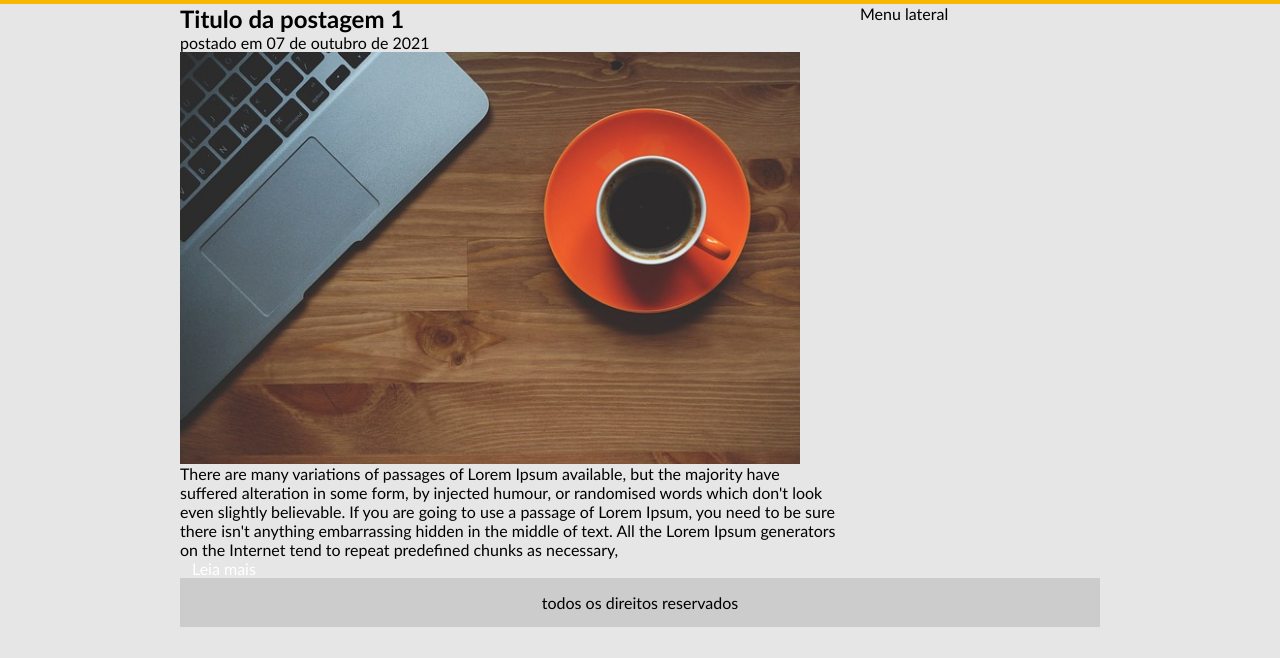
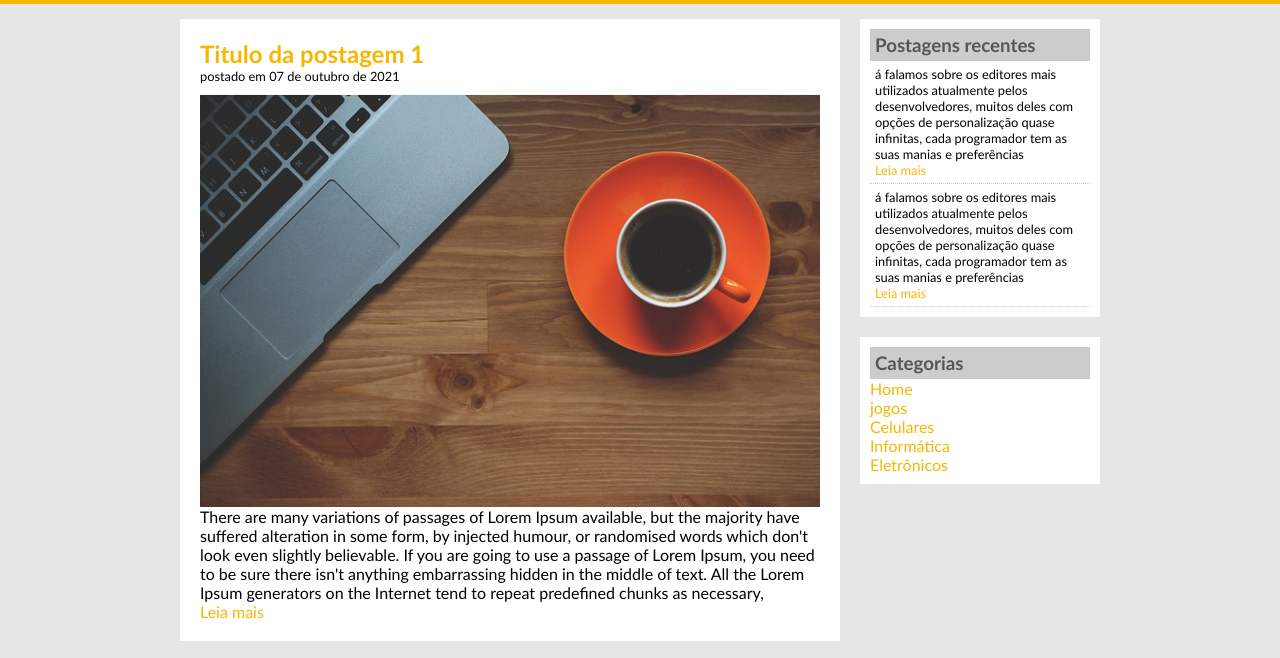
Before and after one commit to Allysoncsc/tecBlog, a plain HTML site: page index.html in a window 1280 px wide. Shown: the part 132-790 px from the top of the page. Drawn offline with Linux system fonts and the light colour scheme.

Commit message:
index e css ok

```diff
--- a/css/estilo.css
+++ b/css/estilo.css
@@ -27,6 +27,7 @@ body{
 
   width: 920px;
   margin: 0 auto;
+  padding: 15px;
 }
 #area-postagens{
   width: 660px;
@@ -49,20 +50,50 @@ body{
   background: white;
 }
 
+.data-postagem{
+  font-size: 0.8em;
+  border-bottom: 1px solid #f4f4f4;
+  padding-bottom: 10px;
+  display: block;
+}
+
+.conteudo-lateral{
+  background: white;
+  padding: 10px;
+  margin-bottom: 20px;
+}
+
+.texto-lateral{
+  font-size: 0.8em;
+  padding: 5px;
+  border-bottom: 1px dotted #CCC;
+}
 /*
 **** menu***
 */
 a{
   text-decoration: none;
 }
+
 a:link, a:visited{
+  color: #f7b600;
+
+}
+
+ a:hover {
+   text-decoration: underline;
+}
+
+
+#area-cabecalho a:link, #area-cabecalho a:visited{
   color: #FFF;
   padding: 8px 12px;
 }
 
-a:hover {
+#area-cabecalho a:hover {
   color: #f7b600;
   background: #FFF;
+  text-decoration: none;
 }
 
 /*
@@ -73,6 +104,14 @@ h1{
   font-size: 2.5em;
 }
 
+h2{
+  color: #f7b600;
+}
+h3{
+  color: #565656;
+  background: #CCC;
+  padding: 5px;
+}
 .branco {
   color: white;
 }
--- a/index.html
+++ b/index.html
@@ -20,12 +20,29 @@
         </div>
 
   </div>
-  <div id="area-principal">
-      <div id="area-postagens">
-        <div id="postagem">
+  <div id="area-principal"><!--INICIO PRINCIPAL-->
+      <div id="area-postagens"><!--INICIO POSTAGENSL-->
+        <div class="postagem">
           <h2>Titulo da postagem 1</h2>
-          <span>postado em 07 de outubro de 2021</span>
+          <span class="data-postagem">postado em 07 de outubro de 2021</span>
          <img width="620px" src="imagens/imagem1.jpg">
+          <p>
+            There are many variations of passages of Lorem Ipsum available,
+            but the majority have suffered alteration in some form, by
+            injected humour, or randomised words which don't look even
+            slightly believable. If you are going to use a passage of
+            Lorem
+            Ipsum, you need to be sure there isn't anything embarrassing
+            hidden in the middle of text. All the Lorem Ipsum generators on
+             the Internet tend to repeat predefined chunks as necessary,
+
+          </p>
+          <a href="">Leia mais</a>
+        </div>
+        <div class="postagem">
+          <h2>Titulo da postagem 2</h2>
+          <span class="data-postagem">postado em 09 de outubro de 2021</span>
+          <img width="620px" src="imagens/imagem2.jpg">
           <p>
             There are many variations of passages of Lorem Ipsum available,
             but the majority have suffered alteration in some form, by
@@ -40,14 +57,39 @@
           <a href="">Leia mais</a>
 
         </div>
+      </div><!--FIM POSTAGENSL-->
+
+      <div id="area-lateral"><!--INICIO LATERAL-->
+
+        <div class="conteudo-lateral">
+          <h3>Postagens recentes</h3>
+          <div class="texto-lateral">
+            <p>á falamos sobre os editores mais utilizados atualmente pelos desenvolvedores, muitos deles com opções de personalização quase infinitas, cada programador tem as suas manias e preferências</p>
+            <a href="">Leia mais</a>
+            </div>
+            <div class="texto-lateral">
+              <p>á falamos sobre os editores mais utilizados atualmente pelos desenvolvedores, muitos deles com opções de personalização quase infinitas, cada programador tem as suas manias e preferências</p>
+              <a href="">Leia mais</a>
+              </div>
+        </div>
+
+
+      <div class="conteudo-lateral">
+      <h3>Categorias</h3>
+      <a href="index.html">Home</a><br>
+      <a href="jogos.html">jogos</a><br>
+      <a href="celulares.html">Celulares</a><br>
+      <a href="informatica.html">Informática</a><br>
+      <a href="eletronicos.html">Eletrônicos</a>
       </div>
-      <div id="area-lateral">
-        Menu lateral
-      </div>
+
+      </div><!--IFIM LATERAL-->
+
+
       <div id="rodape">
         todos os direitos reservados
       </div>
-    </div>
+    </div><!--FIM PRINCIPAL-->
   </div>
   </body>
 </html>
```
